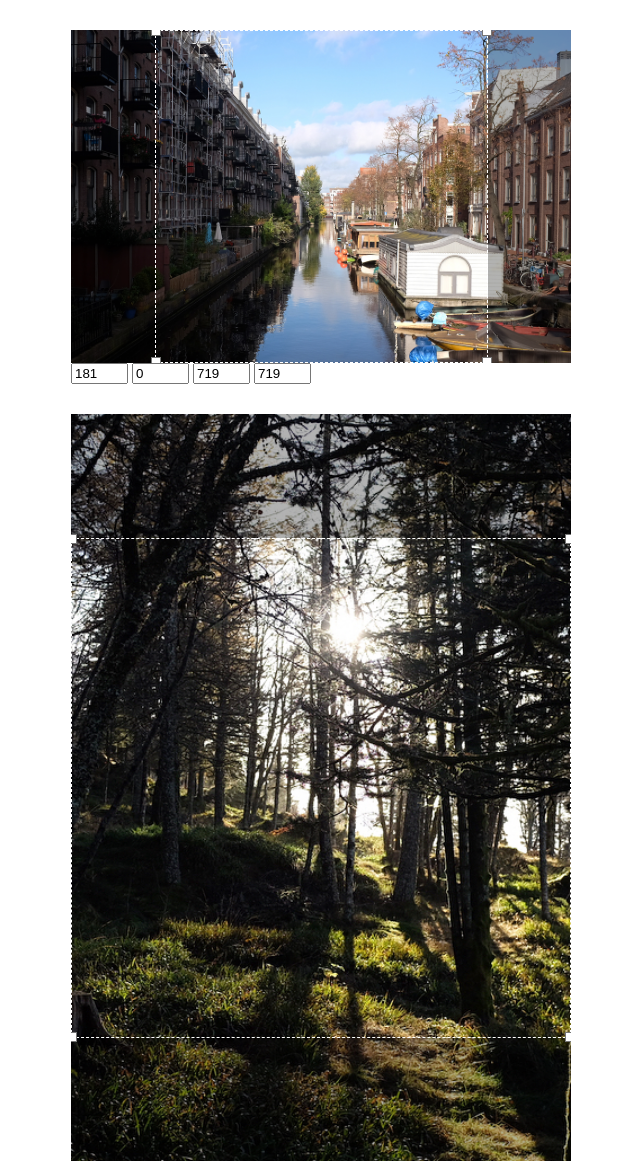
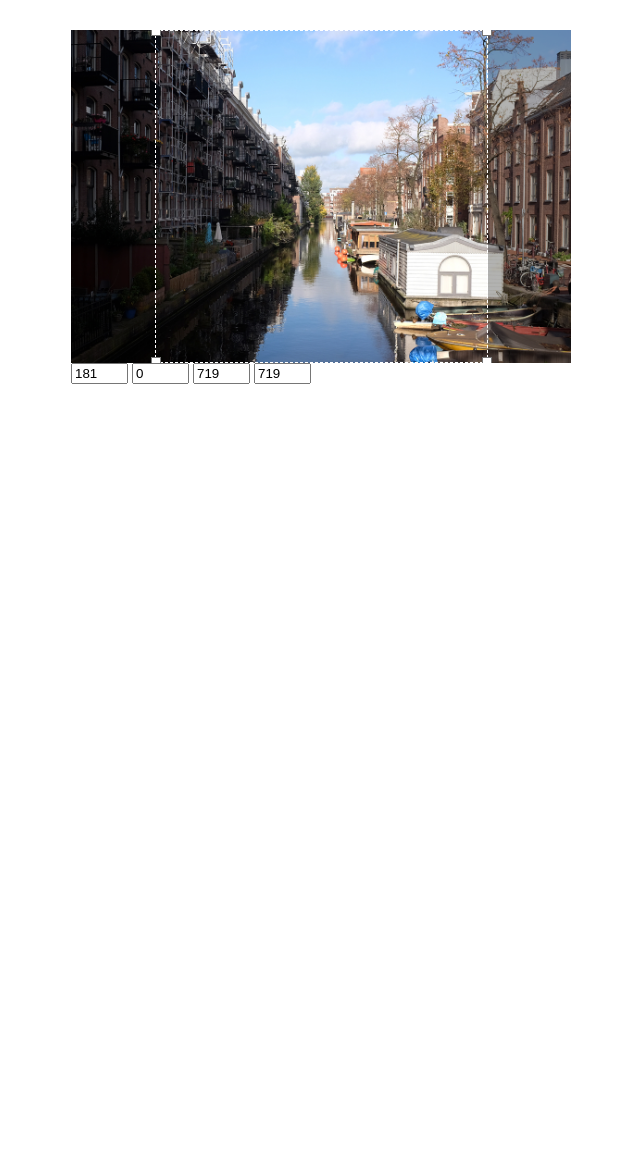
Before and after one commit to github/image-crop-element, a website: page index.html in a window 1280 px wide. Shown: the whole page, without its empty margins (319-959 px from the left). After the commit the page ends 800 px from the top, so only its background shows below. Drawn offline with Linux system fonts and the light colour scheme.

Commit message:
Remove second example

```diff
--- a/index.html
+++ b/index.html
@@ -24,6 +24,5 @@
     <input type="text" slot="width-input" name="width" size="4" aria-label="width">
     <input type="text" slot="height-input" name="height" size="4" aria-label="height">
   </image-crop>
-  <image-crop src="floyen.jpg" class="wrapper"><code></code></image-crop>
 </body>
 </html>
```
Also changed, not shown: polyfill.html (+0 -1 lines), floyen.jpg (deleted).
